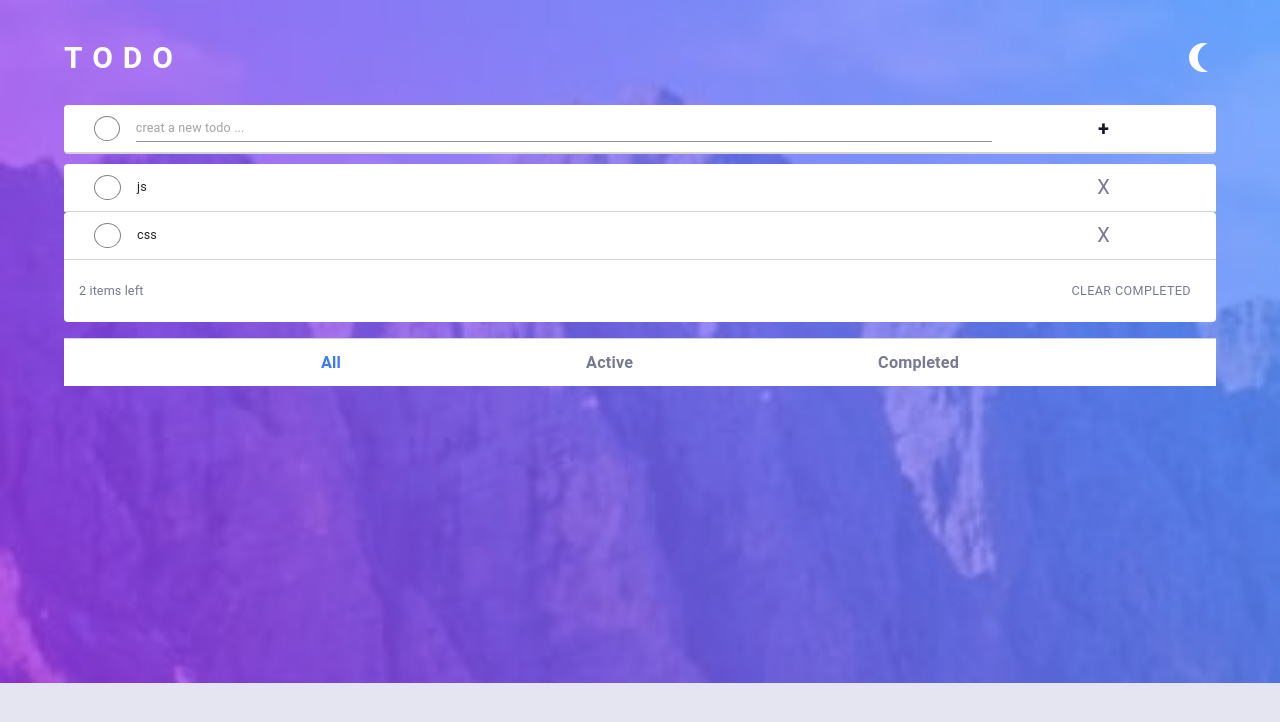
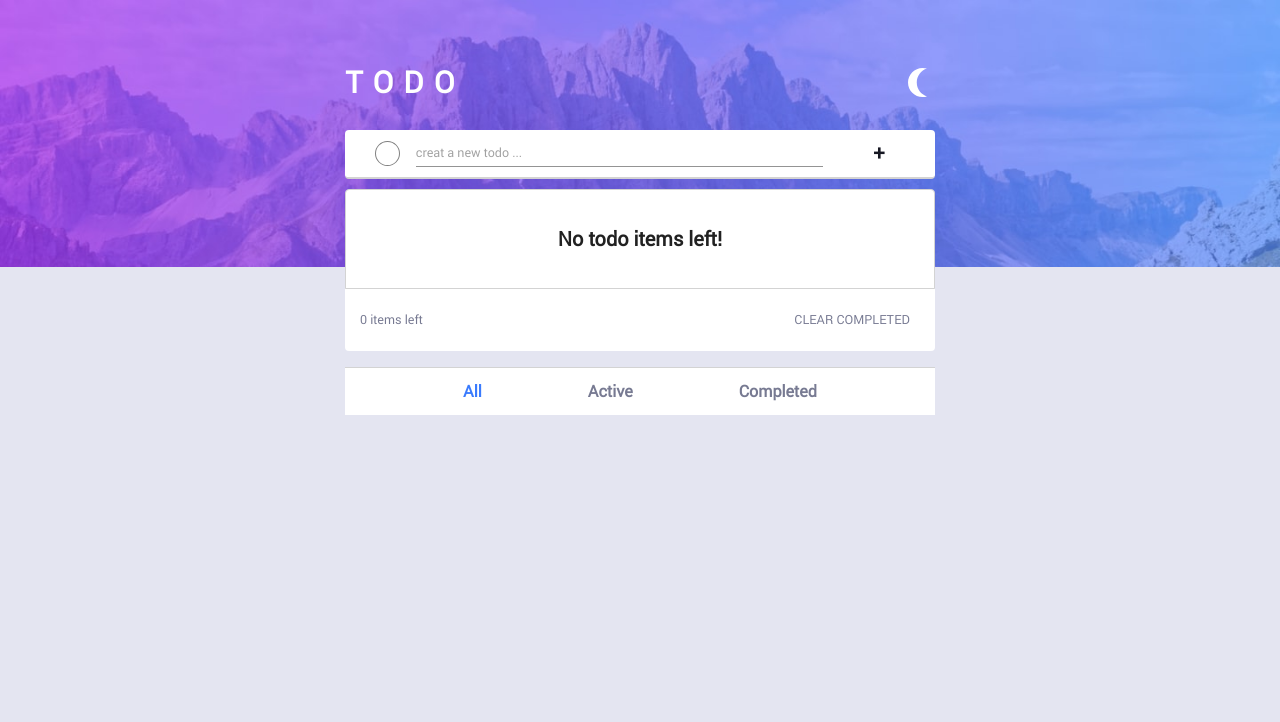
Before and after one commit to sofia-kn/todoList-mui, a React app: page / in a window 1280 px wide. Shown: the top 722 px of the page. Built offline with nearby package versions, Linux system fonts and the light colour scheme; data requests are answered from the project's data file; the HTML template or start-up script is replaced by a standard one.

Commit message:
feat ( App.jsx ) : feat font sie and Grid component

```diff
--- a/db.json
+++ b/db.json
@@ -1,12 +1,3 @@
 {
-  "todos": [
-    {
-      "inputValue": "js",
-      "id": 8
-    },
-    {
-      "inputValue": "css",
-      "id": 9
-    }
-  ]
+  "todos": []
 }
--- a/src/App.jsx
+++ b/src/App.jsx
@@ -1,12 +1,13 @@
 import React, { useState } from "react";
-import { Link, Box, Typography, Button } from "@mui/material";
+import { Typography, Button, Grid, Container } from "@mui/material";
+import Box from "@mui/material/Box";
 import InputAddItem from "./components/InputAddItem";
 import NightlightRoundSharpIcon from "@mui/icons-material/NightlightRoundSharp";
 import ButtomNavigation from "./components/ButtomNavigation";
-import Container from "@mui/material/Container";
 import AddItemList from "./components/AddItemList";
 import { useEffect } from "react";
 import axios from "axios";
+import { display } from "@mui/system";
 
 function App() {
   const [inputValue, setInputValue] = useState("");
@@ -23,28 +24,40 @@ function App() {
 
   const addItemHandler = () => {
     axios
-      .post("http://localhost:3031/todos", { inputValue: inputValue })
-      .then((res) => alert("item added to list"))
+      .post("http://localhost:3031/todos", {
+        inputValue: inputValue,
+        isCompleted: false,
+      })
       .catch((err) => console.log(err))
-      .then(axiosGet);
+      .then(axiosGet)
+      .then(alert("item added to list"));
   };
   const clearCompletedHandler = () => {
-   console.log('delete completed');
+    data.map((dataItem) => {
+      axios.delete("http://localhost:3031/todos/" + dataItem.id).then(axiosGet);
+      console.log("delete all");
+    });
   };
 
   return (
-    <>
-      <div
-        style={{
-          width: "100%",
+    <Grid container display="flex" justifyContent="center" alignItems="center">
+      <Grid
+        item
+        xs={12}
+        // backgroundImage={{md:"url('/assets/images/bg-mobile-dark.jpg')"}}
+        sx={(theme) => ({
           minHeight: "100vh",
-          backgroundImage: "url('/assets/images/bg-mobile-light.jpg')",
+          backgroundImage: {
+            xs: "url('/assets/images/bg-mobile-light.jpg')",
+            md: "url('/assets/images/bg-desktop-light.jpg')",
+          },
           backgroundRepeat: "no-repeat",
           backgroundSize: "contain",
           backgroundPosition: "top left",
-        }}
+          ...theme.typography.body2,
+        })}
       >
-        <Container>
+        <Grid item md={6} margin='0 auto' padding={{xs:'2.5rem'}}>
           <div
             style={{
               display: "flex",
@@ -77,13 +90,16 @@ function App() {
           />
 
           {data.length ? (
-            data.map((dataItem) => (
-              <AddItemList
-                data={dataItem}
-                key={dataItem.id}
-                setData={setData}
-              />
-            ))
+            data.map((dataItem, i) => {
+              console.log(dataItem);
+              return (
+                <AddItemList
+                  data={dataItem}
+                  key={dataItem.id}
+                  setData={setData}
+                />
+              );
+            })
           ) : (
             <Box
               width="100%"
@@ -132,9 +148,9 @@ function App() {
             </Typography>
           </Box>
           <ButtomNavigation />
-        </Container>
-      </div>
-    </>
+        </Grid>
+      </Grid>
+    </Grid>
   );
 }
 
--- a/src/components/AddItemList.jsx
+++ b/src/components/AddItemList.jsx
@@ -1,4 +1,4 @@
-import Input from "@mui/material/Input";
+
 import { Button, Typography } from "@mui/material";
 import FormControl from "@mui/material/FormControl";
 import React from "react";
@@ -6,12 +6,15 @@ import axios from "axios";
 
 function AddItemList({ data, setData }) {
   const deleteHandler = () => {
-    axios.delete("http://localhost:3031/todos/" + data.id).then((res) =>
-      alert("item deleted")
-    );
     axios
-      .get("http://localhost:3031/todos")
-      .then((res) => console.log(res.data));
+      .delete("http://localhost:3031/todos/" + data.id)
+      .then(
+        axios
+        .get("http://localhost:3031/todos")
+        .then((res) => console.log(res.data))
+        )
+    //     // .then(alert("item deleted"))
+    console.log('delete shod')
   };
   return (
     <FormControl
@@ -43,6 +46,7 @@ function AddItemList({ data, setData }) {
           borderRadius="50%"
           mr={2}
           border="1px solid gray"
+          // onClick={() => console.log("click shod")}
         ></Typography>
 
         {data.inputValue}
--- a/src/components/InputAddItem.jsx
+++ b/src/components/InputAddItem.jsx
@@ -5,8 +5,10 @@ import React from "react";
 
 
 function InputAddItem({ inputValue, setInputValue, setData, data, onAddItem }) {
+  console.log(data)
   const buttonHandler = () => {
     // console.log("click shod");
+
     setData([...data, inputValue]);
     setInputValue("");
     // console.log(data);
@@ -52,6 +54,7 @@ function InputAddItem({ inputValue, setInputValue, setData, data, onAddItem }) {
             mr={2}
             border="1px solid gray"
           ></Typography>
+
           <Input
             placeholder="creat a new todo ..."
             fullWidth={true}
--- a/src/theme.js
+++ b/src/theme.js
@@ -1,4 +1,5 @@
 import { createTheme } from "@mui/material/styles";
+import font from '../public/assets/fonts/Roboto-Regular.woff'
 // Create a theme instance.
 const theme = createTheme({
   components: {
@@ -18,6 +19,13 @@ const theme = createTheme({
         body: {
           backgroundColor: "#e4e5f1",
         },
+        '@font-face':{
+          fontFamily:'Roboto',
+          fontStyle:'normal',
+          fontWeight:500,
+          src:`url(${font}) format('woff')`,
+          fontDisplay:'swap'
+        }
       },
 
     },
@@ -41,6 +49,7 @@ const theme = createTheme({
     },
   },
   typography: {
+    fontFamily:'Roboto',
     h1: {
       fontSize: "3rem",
       fontWeight: "700",
```
Also changed, not shown: public/assets/fonts/Roboto-Regular.woff (added).
